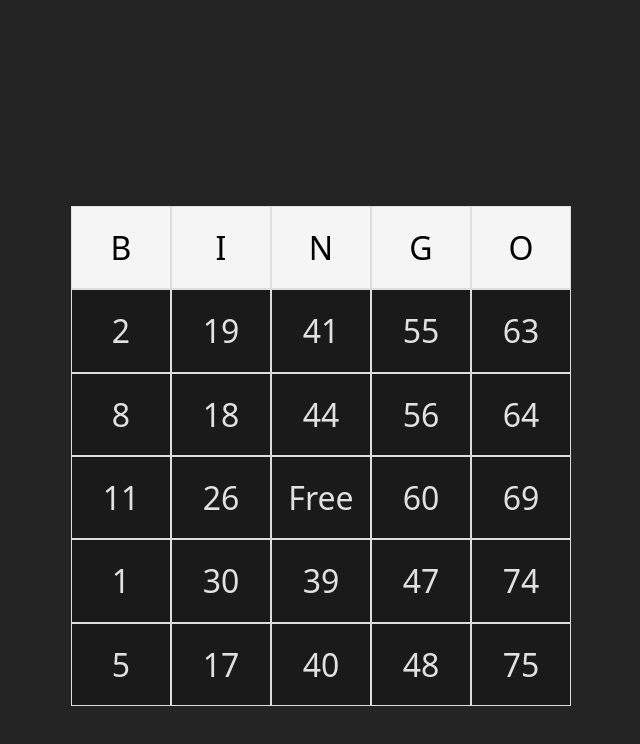
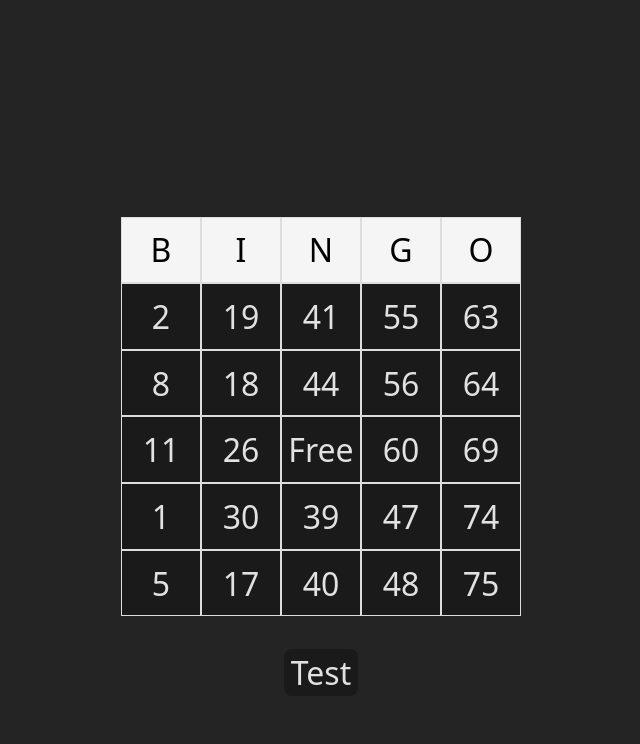
Before and after one commit to AugustDaniel/Bingo-App, a React (Vite) app: page / in a window 1280 px wide. Both pictures are taken after a click on the button "Start". Shown: the top 744 px of the page, without its empty margins (319-959 px from the left). Built offline with nearby package versions, Linux system fonts and the light colour scheme.

Commit message:
added test button and fixed gamescreen layout

```diff
--- /dev/null
+++ b/src/components/BingoButton.jsx
@@ -0,0 +1,5 @@
+export default function BingoButton() {
+    return (
+        <button>Test</button>
+    )
+}
--- a/src/components/BingoCard.css
+++ b/src/components/BingoCard.css
@@ -1,5 +1,5 @@
 .bingo-card {
-    width: 100%;
+    width: 80%;
     aspect-ratio: 1 / 1;
     display: grid;
     grid-template-columns: repeat(5, 1fr);
--- a/src/components/GameScreen.css
+++ b/src/components/GameScreen.css
@@ -1,5 +1,10 @@
 section.game-section {
     width: 500px;
+    display: flex;
+    flex-direction: column;
+    justify-content: center;
+    align-items: center;
+    gap: 2rem;
 }
 
 @media only screen and (max-width: 600px) {
--- a/src/components/GameScreen.jsx
+++ b/src/components/GameScreen.jsx
@@ -2,6 +2,7 @@ import NumberDrawer from "./NumberDrawer.jsx";
 import BingoCard from "./BingoCard.jsx";
 import React, {useRef, useState} from 'react';
 import './GameScreen.css'
+import BingoButton from "./BingoButton.jsx";
 
 export default function GameScreen() {
     const [draws, setDraws] = useState([]);
@@ -12,6 +13,7 @@ export default function GameScreen() {
             <section className={"game-section"}>
                 <NumberDrawer draws={draws} setDraws={setDraws}></NumberDrawer>
                 <BingoCard card={cardRef} draws={draws}></BingoCard>
+                <BingoButton></BingoButton>
             </section>
         </>
     )
--- a/src/components/NumberDrawer.css
+++ b/src/components/NumberDrawer.css
@@ -12,7 +12,6 @@
     align-content: center;
     justify-content: center;
     width: 100%;
-    padding-bottom: 2rem;
     font-size: 2rem;
     box-sizing: border-box;
 }
```
